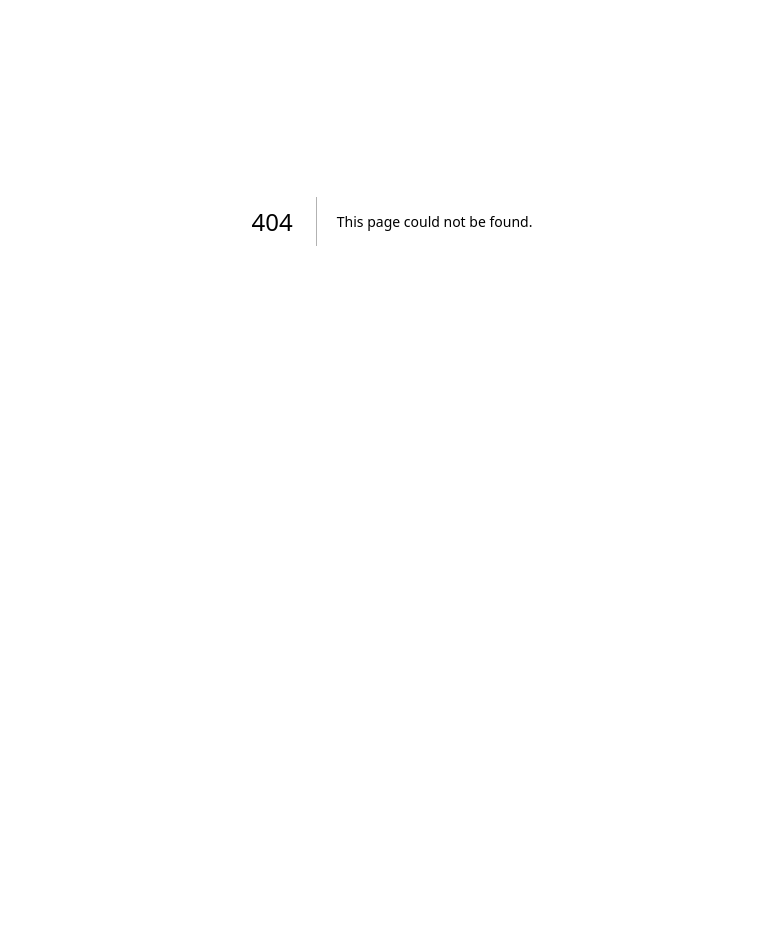
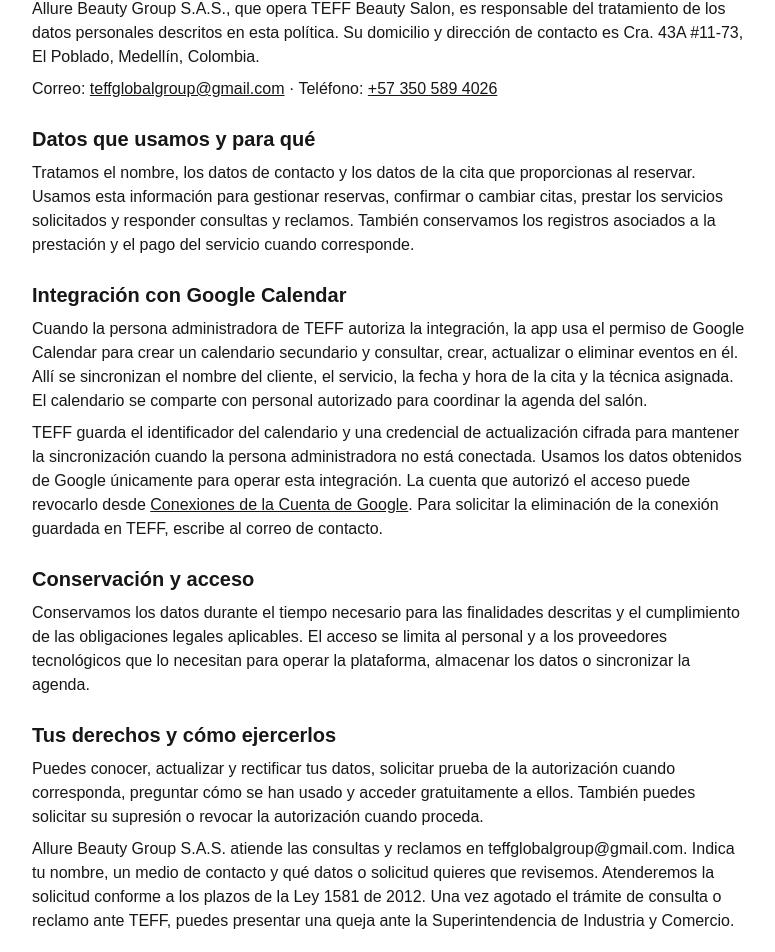
Before and after one commit to Simbaxo/teff-salon, a Next.js app: page /privacidad in a window 1280 px wide. Before the commit this address had no page. Shown: the part 179-1131 px from the top of the page, without its empty margins (248-1023 px from the left). Before the commit the page ends 800 px from the top, so only its background shows below. Built offline with nearby package versions, Linux system fonts and the light colour scheme.

Commit message:
Add public TEFF privacy policy

```diff
--- a/src/app/book/page.tsx
+++ b/src/app/book/page.tsx
@@ -2740,6 +2740,13 @@ export default function BookPage() {
         <p className="mt-5 text-xs text-neutral-400">
           © 2026 TEFF Beauty Salon · Medellín
         </p>
+
+        <a
+          href="/privacidad"
+          className="mt-2 inline-block text-sm font-medium text-neutral-700 underline underline-offset-4 hover:text-neutral-950"
+        >
+          Política de tratamiento de datos personales
+        </a>
       </footer>
     </main>
   );
--- /dev/null
+++ b/src/app/privacidad/page.tsx
@@ -0,0 +1,110 @@
+import type { Metadata } from "next";
+
+export const metadata: Metadata = {
+  title: "Política de tratamiento de datos personales | TEFF Beauty Salon",
+};
+
+export default function PrivacyPolicyPage() {
+  return (
+    <main className="mx-auto max-w-3xl space-y-6 px-6 py-12">
+      <header className="space-y-2">
+        <h1 className="text-3xl font-semibold">
+          Política de tratamiento de datos personales
+        </h1>
+        <p>TEFF Beauty Salon · Vigente desde el 13 de noviembre de 2026</p>
+      </header>
+
+      <section className="space-y-2">
+        <h2 className="text-xl font-semibold">Responsable del tratamiento</h2>
+        <p>
+          Allure Beauty Group S.A.S., que opera TEFF Beauty Salon, es
+          responsable del tratamiento de los datos personales descritos en esta
+          política. Su domicilio y dirección de contacto es Cra. 43A #11-73, El
+          Poblado, Medellín, Colombia.
+        </p>
+        <p>
+          Correo:{" "}
+          <a className="underline" href="mailto:teffglobalgroup@gmail.com">
+            teffglobalgroup@gmail.com
+          </a>
+          {" · "}
+          Teléfono:{" "}
+          <a className="underline" href="tel:+573505894026">
+            +57 350 589 4026
+          </a>
+        </p>
+      </section>
+
+      <section className="space-y-2">
+        <h2 className="text-xl font-semibold">Datos que usamos y para qué</h2>
+        <p>
+          Tratamos el nombre, los datos de contacto y los datos de la cita que
+          proporcionas al reservar. Usamos esta información para gestionar
+          reservas, confirmar o cambiar citas, prestar los servicios solicitados
+          y responder consultas y reclamos. También conservamos los registros
+          asociados a la prestación y el pago del servicio cuando corresponde.
+        </p>
+      </section>
+
+      <section className="space-y-2">
+        <h2 className="text-xl font-semibold">
+          Integración con Google Calendar
+        </h2>
+        <p>
+          Cuando la persona administradora de TEFF autoriza la integración, la
+          app usa el permiso de Google Calendar para crear un calendario
+          secundario y consultar, crear, actualizar o eliminar eventos en él.
+          Allí se sincronizan el nombre del cliente, el servicio, la fecha y
+          hora de la cita y la técnica asignada. El calendario se comparte con
+          personal autorizado para coordinar la agenda del salón.
+        </p>
+        <p>
+          TEFF guarda el identificador del calendario y una credencial de
+          actualización cifrada para mantener la sincronización cuando la
+          persona administradora no está conectada. Usamos los datos obtenidos
+          de Google únicamente para operar esta integración. La cuenta que
+          autorizó el acceso puede revocarlo desde{" "}
+          <a
+            className="underline"
+            href="https://myaccount.google.com/connections"
+          >
+            Conexiones de la Cuenta de Google
+          </a>
+          . Para solicitar la eliminación de la conexión guardada en TEFF,
+          escribe al correo de contacto.
+        </p>
+      </section>
+
+      <section className="space-y-2">
+        <h2 className="text-xl font-semibold">Conservación y acceso</h2>
+        <p>
+          Conservamos los datos durante el tiempo necesario para las finalidades
+          descritas y el cumplimiento de las obligaciones legales aplicables. El
+          acceso se limita al personal y a los proveedores tecnológicos que lo
+          necesitan para operar la plataforma, almacenar los datos o sincronizar
+          la agenda.
+        </p>
+      </section>
+
+      <section className="space-y-2">
+        <h2 className="text-xl font-semibold">
+          Tus derechos y cómo ejercerlos
+        </h2>
+        <p>
+          Puedes conocer, actualizar y rectificar tus datos, solicitar prueba de
+          la autorización cuando corresponda, preguntar cómo se han usado y
+          acceder gratuitamente a ellos. También puedes solicitar su supresión o
+          revocar la autorización cuando proceda.
+        </p>
+        <p>
+          Allure Beauty Group S.A.S. atiende las consultas y reclamos en
+          teffglobalgroup@gmail.com. Indica tu nombre, un medio de contacto y
+          qué datos o solicitud quieres que revisemos. Atenderemos la solicitud
+          conforme a los plazos de la Ley 1581 de 2012. Una vez agotado el
+          trámite de consulta o reclamo ante TEFF, puedes presentar una queja
+          ante la Superintendencia de Industria y Comercio.
+        </p>
+      </section>
+    </main>
+  );
+}
```
